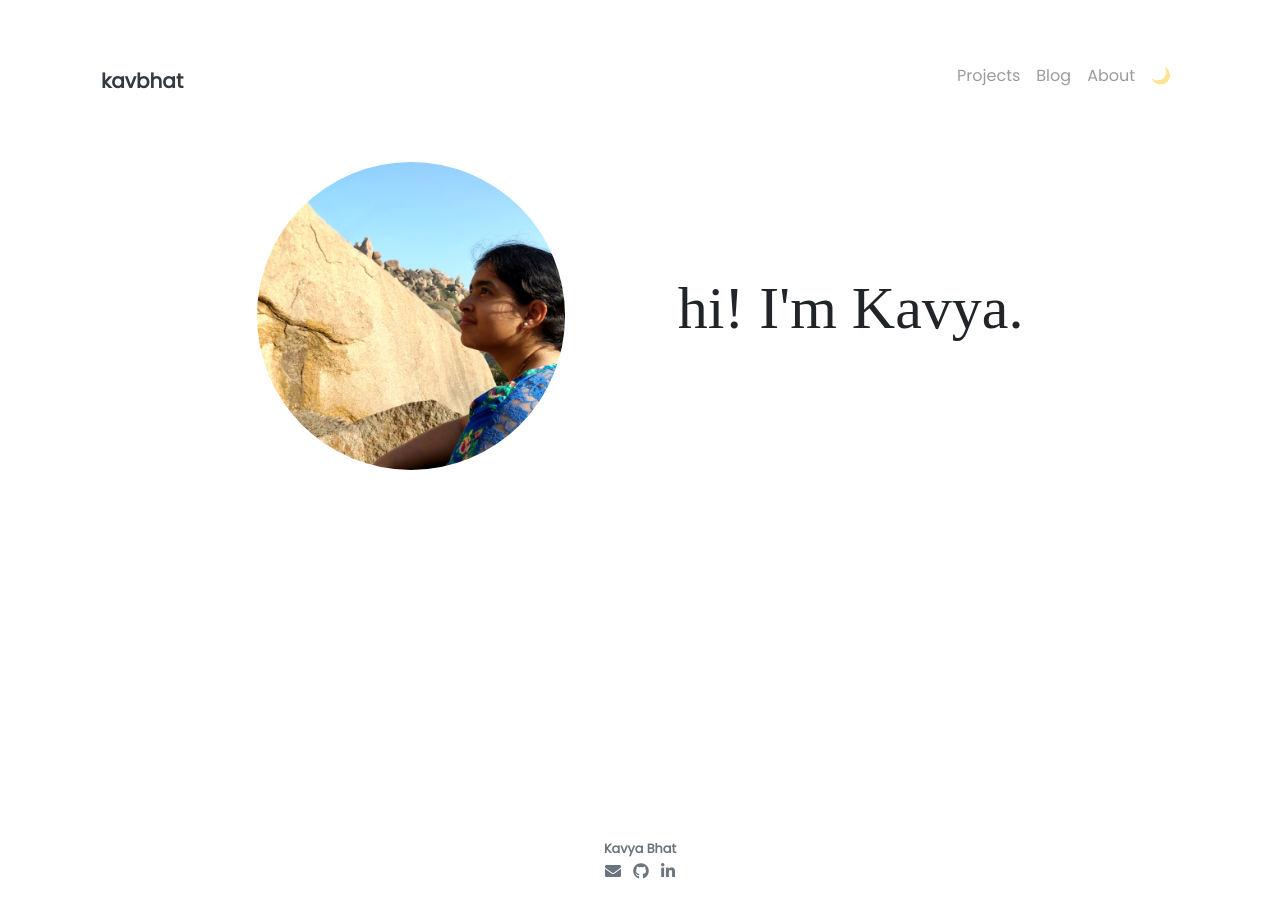
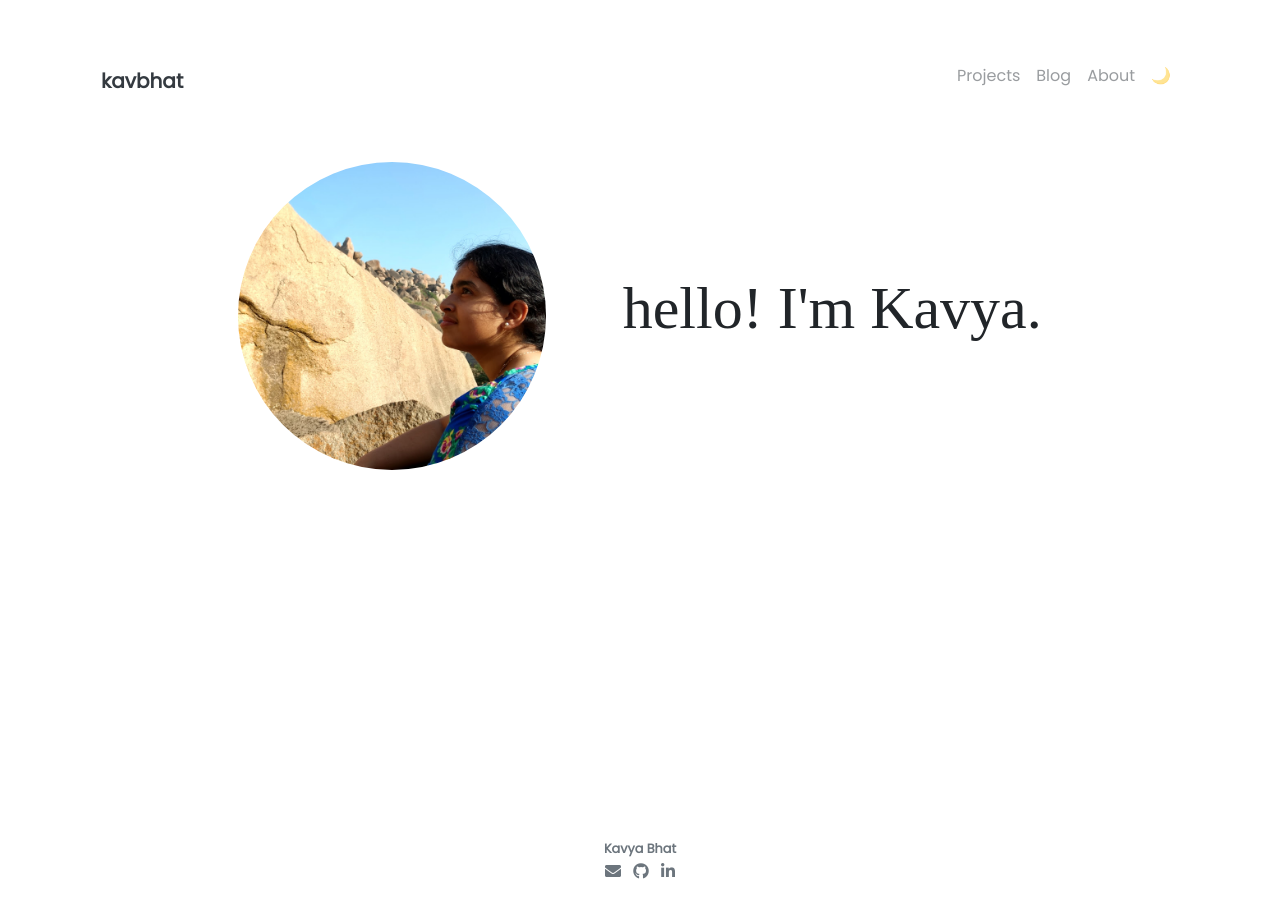
Before and after one commit to kavyabhat02/kavyabhat02.github.io, a Jekyll site: the page built from pages/index.md, in a window 1280 px wide. Built offline with Jekyll 4.4.1, drawn with Linux system fonts in a browser that asks for light colours; nearby versions of some CDN libraries; some web fonts are replaced.

Commit message:
change first page

```diff
--- a/_config.yml
+++ b/_config.yml
@@ -1,7 +1,7 @@
 ### Site Settings ###
 title               : kavbhat
 description         : >-
-                      hi! I'm Kavya.
+                      hello! I'm Kavya.
 baseurl             : "/"                     # Change to empty quotes if you are hosting your site at <your-username>.github.io directly
 repository          : kavyabhat02/kavyabhat02.github.io     # Change to <your-username>/<your-username>.github.io (or remove it if you don't need remote projects)
 #remote_theme        : YoussefRaafatNasry/portfolYOU
```
Also changed, not shown: 8 other files.
